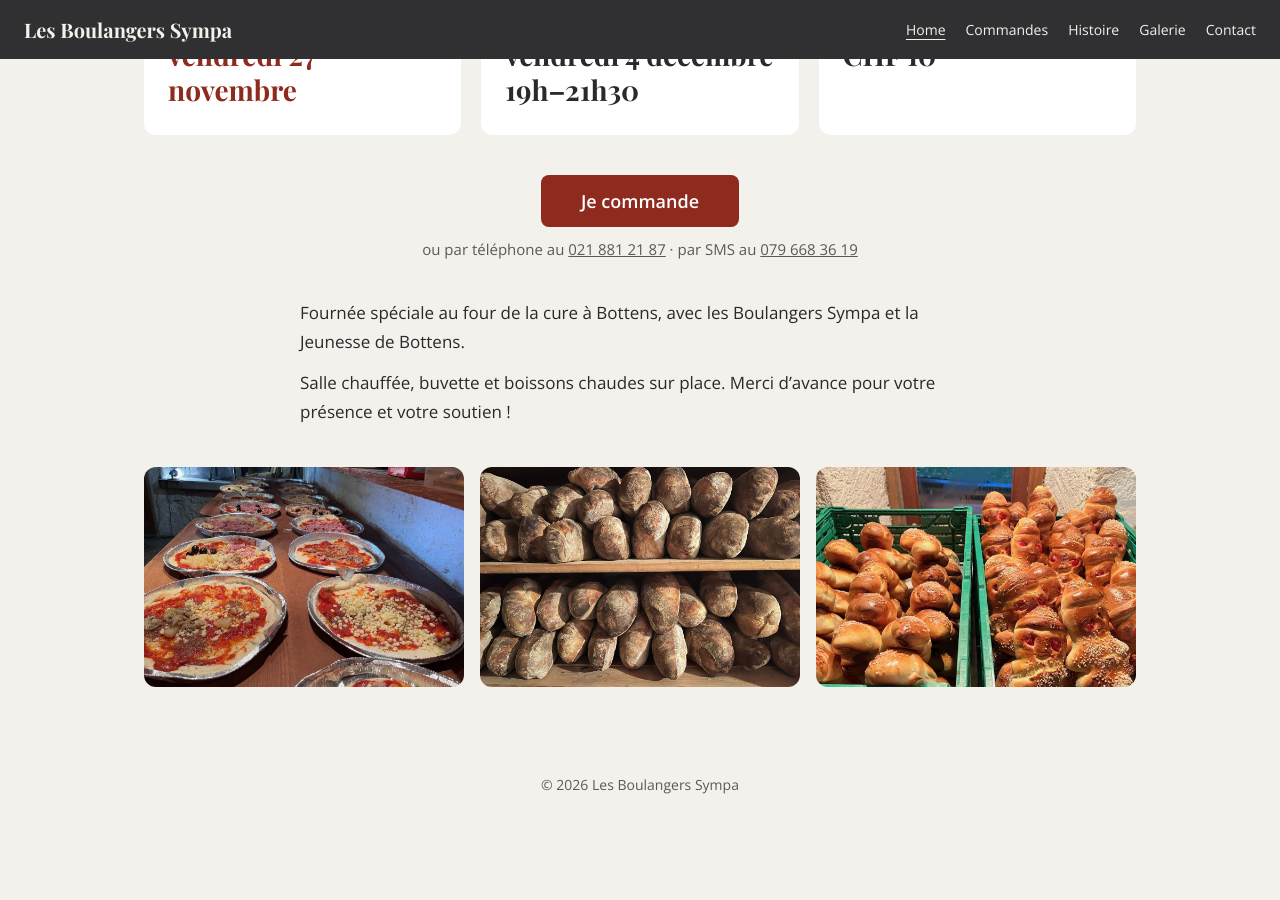
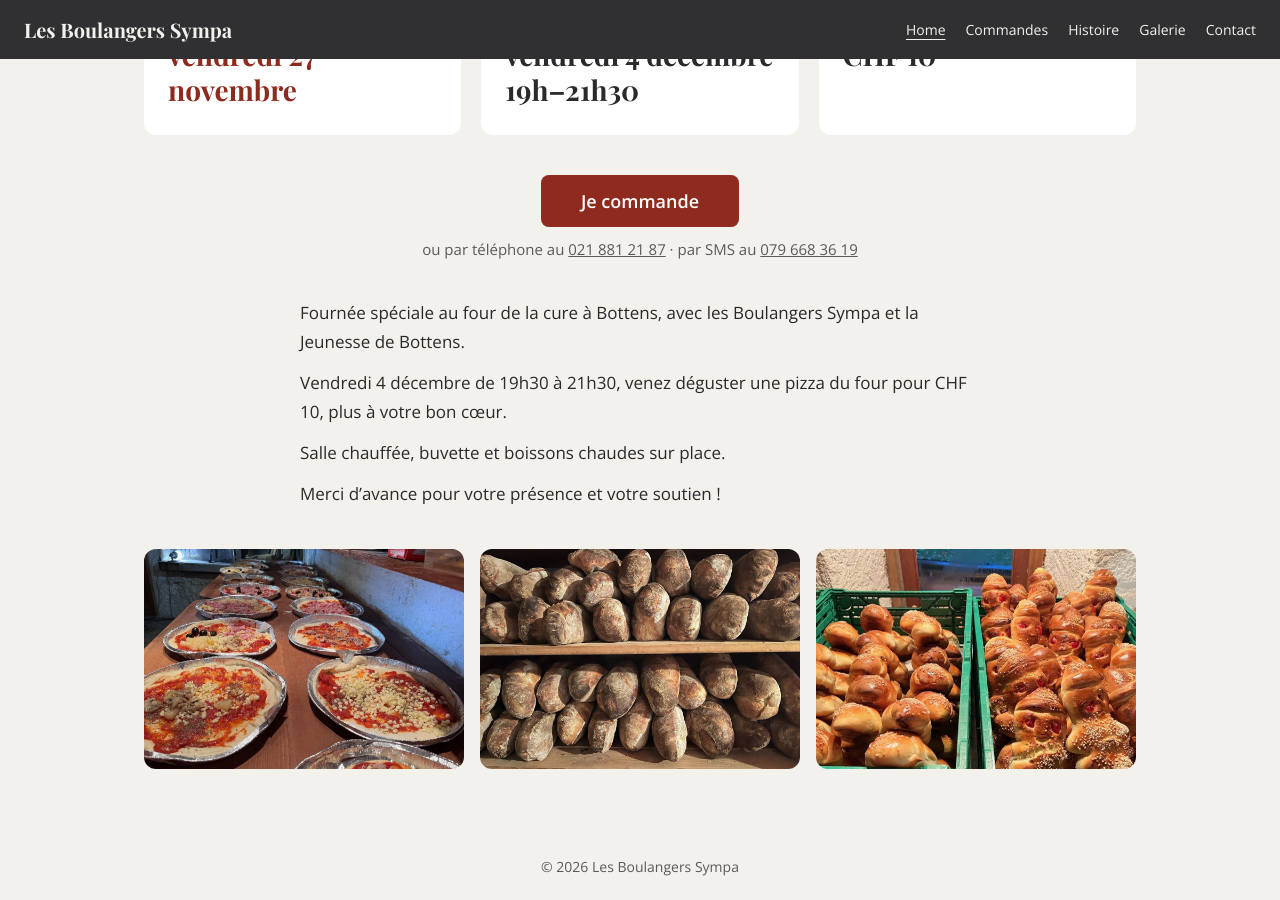
Before and after one commit to boulangers-sympa/fourdebottens, a Jekyll site: the page built from index.html, in a window 1280 px wide and 900 px high, scrolled down 588 px. Built offline with Jekyll 4.4.1, drawn with Linux system fonts in a browser that asks for light colours; before the commit the page ends 1406 px from its top, so only the background shows below that.

Commit message:
Home page text for the Téléthon fournée; wishlist: programme 2027
Co-Authored-By: Claude Opus 5.5 <noreply@anthropic.com>

```diff
--- a/_data/fournee.yml
+++ b/_data/fournee.yml
@@ -27,4 +27,8 @@ cartes:
 texte: |
   Fournée spéciale au four de la cure à Bottens, avec les Boulangers Sympa et la Jeunesse de Bottens.
 
-  Salle chauffée, buvette et boissons chaudes sur place. Merci d'avance pour votre présence et votre soutien !
+  Vendredi 4 décembre de 19h30 à 21h30, venez déguster une pizza du four pour CHF 10, plus à votre bon cœur.
+
+  Salle chauffée, buvette et boissons chaudes sur place.
+
+  Merci d’avance pour votre présence et votre soutien !
```
